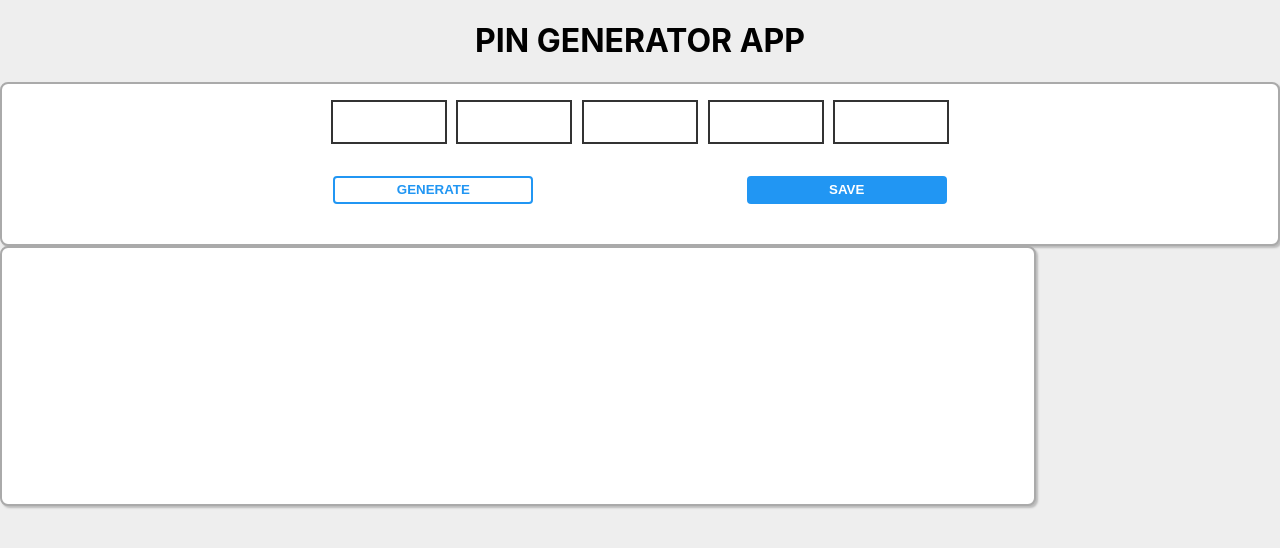
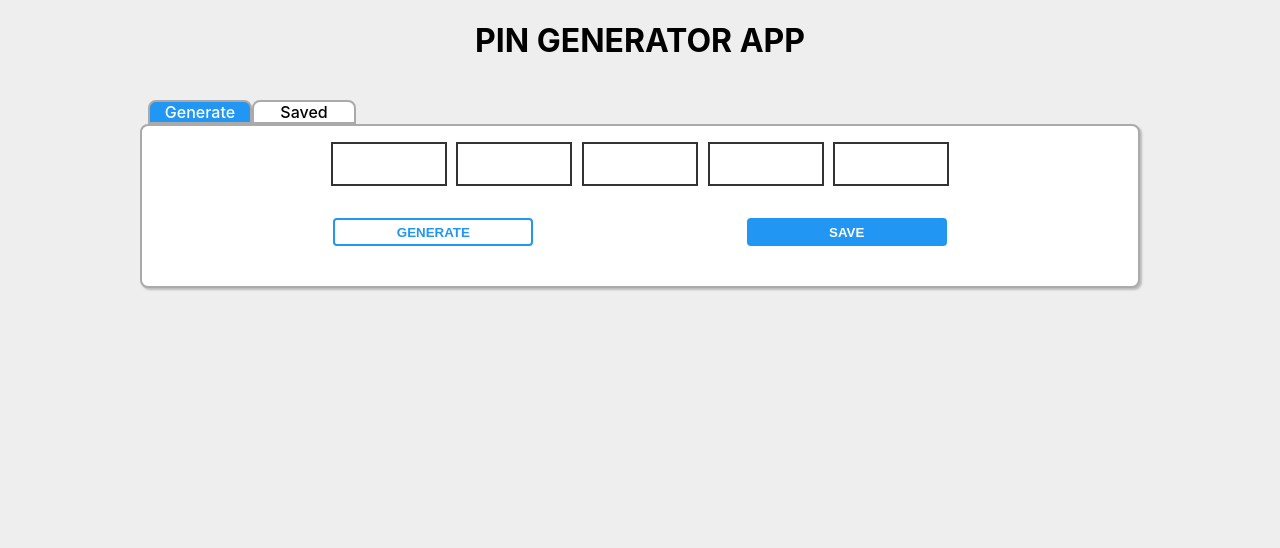
Before and after one commit to Lassikainen/PINApp, a React (Create React App) app: page / in a window 1280 px wide. Shown: the top 548 px of the page. Built offline with nearby package versions, Linux system fonts and the light colour scheme.

Commit message:
feat: Import Header into App and conditionally show pages
Import Header into App.tsx and conditionally show GeneratorPage or SavePage depending on state
Import headerReducer into rootReducer and combine

```diff
--- a/src/App.tsx
+++ b/src/App.tsx
@@ -1,15 +1,24 @@
 import React from "react";
 import "./App.css";
-import GeneratorPage from './components/generator/GeneratorPage'
-import SavePage from './components/saved/SavePage'
+import GeneratorPage from "./components/generator/GeneratorPage";
+import SavePage from "./components/saved/SavePage";
+import Header from "./components/header/Header";
+
+import { useSelector } from "react-redux";
 
 function App() {
+  const currentPage = useSelector(
+    (state: any) => state.headerReducer.currentPage
+  );
+
   return (
     <div className="App">
       <h1> PIN GENERATOR APP</h1>
-
-      <GeneratorPage/>
-      <SavePage/>
+      <div className="outer-container">
+        <Header />
+        {currentPage === "generate" ? <GeneratorPage /> : null}
+        {currentPage === "saved" ? <SavePage /> : null}
+      </div>
     </div>
   );
 }
--- a/src/redux/rootReducer.ts
+++ b/src/redux/rootReducer.ts
@@ -1,7 +1,12 @@
 import { combineReducers } from "redux";
 import { generatorReducer } from "../components/generator/reducer";
 import { savedReducer } from "../components/saved/reducer";
+import { headerReducer } from "../components/header/reducer";
 
-const rootReducer = combineReducers({ generatorReducer, savedReducer });
+const rootReducer = combineReducers({
+  generatorReducer,
+  savedReducer,
+  headerReducer,
+});
 
 export default rootReducer;
```
